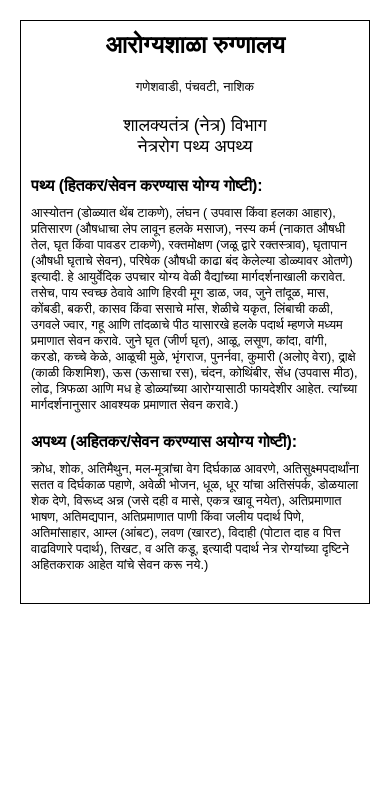
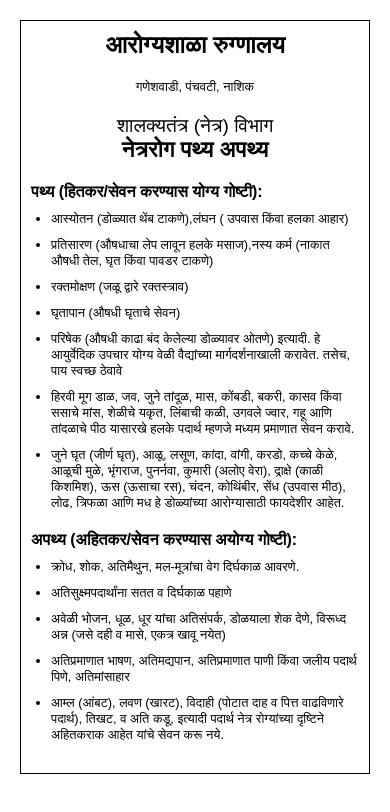
Before and after one commit to tejadeshmukh/information, a plain HTML site: page index.html in a window 390 px wide. Drawn offline with Linux system fonts and the light colour scheme.

Commit message:
Update index.html

```diff
--- a/index.html
+++ b/index.html
@@ -35,8 +35,16 @@
         }
 
         .subheader {
+            margin-bottom: 20px;
+        }
+
+        .subheader .highlight {
+            font-size: 1.7em;
+            font-weight: bold;
+        }
+
+        .subheader .normal {
             font-size: 1.5em;
-            margin-bottom: 20px;
         }
 
         .content {
@@ -48,22 +56,14 @@
             margin-bottom: 10px;
         }
 
-        .content p {
-            margin: 0 0 20px 0;
-            font-size: 1em;
+        .content ul {
+            margin: 0 0 20px 20px;
+            padding: 0;
+            list-style-type: disc;
         }
 
-        .section {
-            margin-bottom: 20px;
-        }
-
-        .section h3 {
-            font-size: 1.1em;
+        .content ul li {
             margin-bottom: 10px;
-        }
-
-        .section p {
-            margin: 0 0 10px 0;
             font-size: 1em;
         }
 
@@ -80,15 +80,19 @@
                 font-size: 0.9em;
             }
 
-            .subheader {
-                font-size: 1.3em;
+            .subheader .highlight {
+                font-size: 1.6em;
+            }
+
+            .subheader .normal {
+                font-size: 1.4em;
             }
 
             .content h2, .content h3 {
                 font-size: 1.2em;
             }
 
-            .content p {
+            .content ul li {
                 font-size: 0.9em;
             }
         }
@@ -102,15 +106,19 @@
                 font-size: 0.8em;
             }
 
-            .subheader {
-                font-size: 1.1em;
+            .subheader .highlight {
+                font-size: 1.4em;
+            }
+
+            .subheader .normal {
+                font-size: 1.2em;
             }
 
             .content h2, .content h3 {
                 font-size: 1em;
             }
 
-            .content p {
+            .content ul li {
                 font-size: 0.8em;
             }
         }
@@ -125,18 +133,30 @@
         <p class="address">गणेशवाडी, पंचवटी, नाशिक</p>
         <div class="content">
             <div class="subheader">
-                शालक्यतंत्र (नेत्र) विभाग <br>
-                नेत्ररोग पथ्य अपथ्य
+                <span class="normal">शालक्यतंत्र (नेत्र) विभाग</span><br>
+                <span class="highlight">नेत्ररोग पथ्य अपथ्य</span>
             </div>
             <div class="section">
                 <h3>पथ्य (हितकर/सेवन करण्यास योग्य गोष्टी):</h3>
-                <p>आस्योतन (डोळ्यात थेंब टाकणे), लंघन ( उपवास किंवा हलका आहार), प्रतिसारण (औषधाचा लेप लावून हलके मसाज), नस्य कर्म (नाकात औषधी तेल, घृत किंवा पावडर टाकणे), रक्तमोक्षण (जळू द्वारे रक्तस्त्राव), घृतापान (औषधी घृताचे सेवन), परिषेक (औषधी काढा बंद केलेल्या डोळ्यावर ओतणे) इत्यादी. हे आयुर्वेदिक उपचार योग्य वेळी वैद्यांच्या मार्गदर्शनाखाली करावेत. तसेच, पाय स्वच्छ ठेवावे आणि हिरवी मूग डाळ, जव, जुने तांदूळ, मास, कोंबडी, बकरी, कासव किंवा ससाचे मांस, शेळीचे यकृत, लिंबाची कळी, उगवले ज्वार, गहू आणि तांदळाचे पीठ यासारखे हलके पदार्थ म्हणजे मध्यम प्रमाणात सेवन करावे. जुने घृत (जीर्ण घृत), आळू, लसूण, कांदा, वांगी, करडो, कच्चे केळे, आळूची मुळे, भृंगराज, पुनर्नवा, कुमारी (अलोए वेरा), द्राक्षे (काळी किशमिश), ऊस (ऊसाचा रस), चंदन, कोथिंबीर, सेंध (उपवास मीठ), लोढ, त्रिफळा आणि मध हे डोळ्यांच्या आरोग्यासाठी फायदेशीर आहेत. त्यांच्या मार्गदर्शनानुसार आवश्यक प्रमाणात सेवन करावे.)
-                </p>
+                <ul>
+                    <li>आस्योतन (डोळ्यात थेंब टाकणे),लंघन ( उपवास किंवा हलका आहार)</li>
+                    <li>प्रतिसारण (औषधाचा लेप लावून हलके मसाज),नस्य कर्म (नाकात औषधी तेल, घृत किंवा पावडर टाकणे)</li>
+                    <li>रक्तमोक्षण (जळू द्वारे रक्तस्त्राव)</li>
+                    <li>घृतापान (औषधी घृताचे सेवन)</li>
+                    <li>परिषेक (औषधी काढा बंद केलेल्या डोळ्यावर ओतणे) इत्यादी. हे आयुर्वेदिक उपचार योग्य वेळी वैद्यांच्या मार्गदर्शनाखाली करावेत. तसेच, पाय स्वच्छ ठेवावे</li>
+                    <li>हिरवी मूग डाळ, जव, जुने तांदूळ, मास, कोंबडी, बकरी, कासव किंवा ससाचे मांस, शेळीचे यकृत, लिंबाची कळी, उगवले ज्वार, गहू आणि तांदळाचे पीठ यासारखे हलके पदार्थ म्हणजे मध्यम प्रमाणात सेवन करावे.</li>
+                    <li>जुने घृत (जीर्ण घृत), आळू, लसूण, कांदा, वांगी, करडो, कच्चे केळे, आळूची मुळे, भृंगराज, पुनर्नवा, कुमारी (अलोए वेरा), द्राक्षे (काळी किशमिश), ऊस (ऊसाचा रस), चंदन, कोथिंबीर, सेंध (उपवास मीठ), लोढ, त्रिफळा आणि मध हे डोळ्यांच्या आरोग्यासाठी फायदेशीर आहेत.</li>
+                </ul>
             </div>
             <div class="section">
                 <h3>अपथ्य (अहितकर/सेवन करण्यास अयोग्य गोष्टी):</h3>
-                <p>क्रोध, शोक, अतिमैथुन, मल-मूत्रांचा वेग दिर्घकाळ आवरणे, अतिसुक्ष्मपदार्थांना सतत व दिर्घकाळ पहाणे, अवेळी भोजन, धूळ, धूर यांचा अतिसंपर्क, डोळयाला शेक देणे, विरूध्द अन्न (जसे दही व मासे, एकत्र खावू नयेत), अतिप्रमाणात भाषण, अतिमद्यपान, अतिप्रमाणात पाणी किंवा जलीय पदार्थ पिणे, अतिमांसाहार, आम्ल (आंबट), लवण (खारट), विदाही (पोटात दाह व पित्त वाढविणारे पदार्थ), तिखट, व अति कडू, इत्यादी पदार्थ नेत्र रोग्यांच्या दृष्टिने अहितकराक आहेत यांचे सेवन करू नये.)
-                </p>
+                <ul>
+                    <li>क्रोध, शोक, अतिमैथुन, मल-मूत्रांचा वेग दिर्घकाळ आवरणे.</li>
+                    <li>अतिसुक्ष्मपदार्थांना सतत व दिर्घकाळ पहाणे</li>
+                    <li>अवेळी भोजन, धूळ, धूर यांचा अतिसंपर्क, डोळयाला शेक देणे, विरूध्द अन्न (जसे दही व मासे, एकत्र खावू नयेत)</li>
+                    <li>अतिप्रमाणात भाषण, अतिमद्यपान, अतिप्रमाणात पाणी किंवा जलीय पदार्थ पिणे, अतिमांसाहार</li>
+                    <li>आम्ल (आंबट), लवण (खारट), विदाही (पोटात दाह व पित्त वाढविणारे पदार्थ), तिखट, व अति कडू, इत्यादी पदार्थ नेत्र रोग्यांच्या दृष्टिने अहितकराक आहेत यांचे सेवन करू नये.</li>
+                </ul>
             </div>
         </div>
     </div>
```
